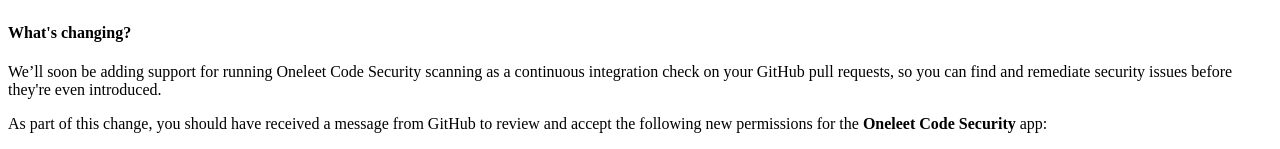
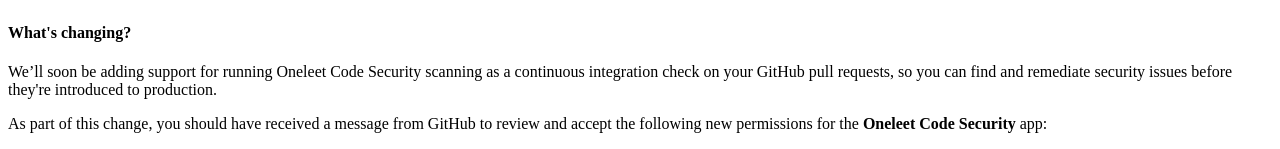
Before and after one commit to Oneleet/oneleet-docs, a Next.js app: page /integrations/github-code-security in a window 1280 px wide. Shown: the part 434-583 px from the top of the page. Built offline with nearby package versions, Linux system fonts and the light colour scheme.

Commit message:
Wording update

```diff
--- a/pages/integrations/github-code-security.mdx
+++ b/pages/integrations/github-code-security.mdx
@@ -25,7 +25,7 @@
 
 #### What's changing?
 
-We’ll soon be adding support for running Oneleet Code Security scanning as a continuous integration check on your GitHub pull requests, so you can find and remediate security issues before they're even introduced.
+We’ll soon be adding support for running Oneleet Code Security scanning as a continuous integration check on your GitHub pull requests, so you can find and remediate security issues before they're introduced to production.
 
 As part of this change, you should have received a message from GitHub to review and accept the following new permissions for the **Oneleet Code Security** app:
 
```
